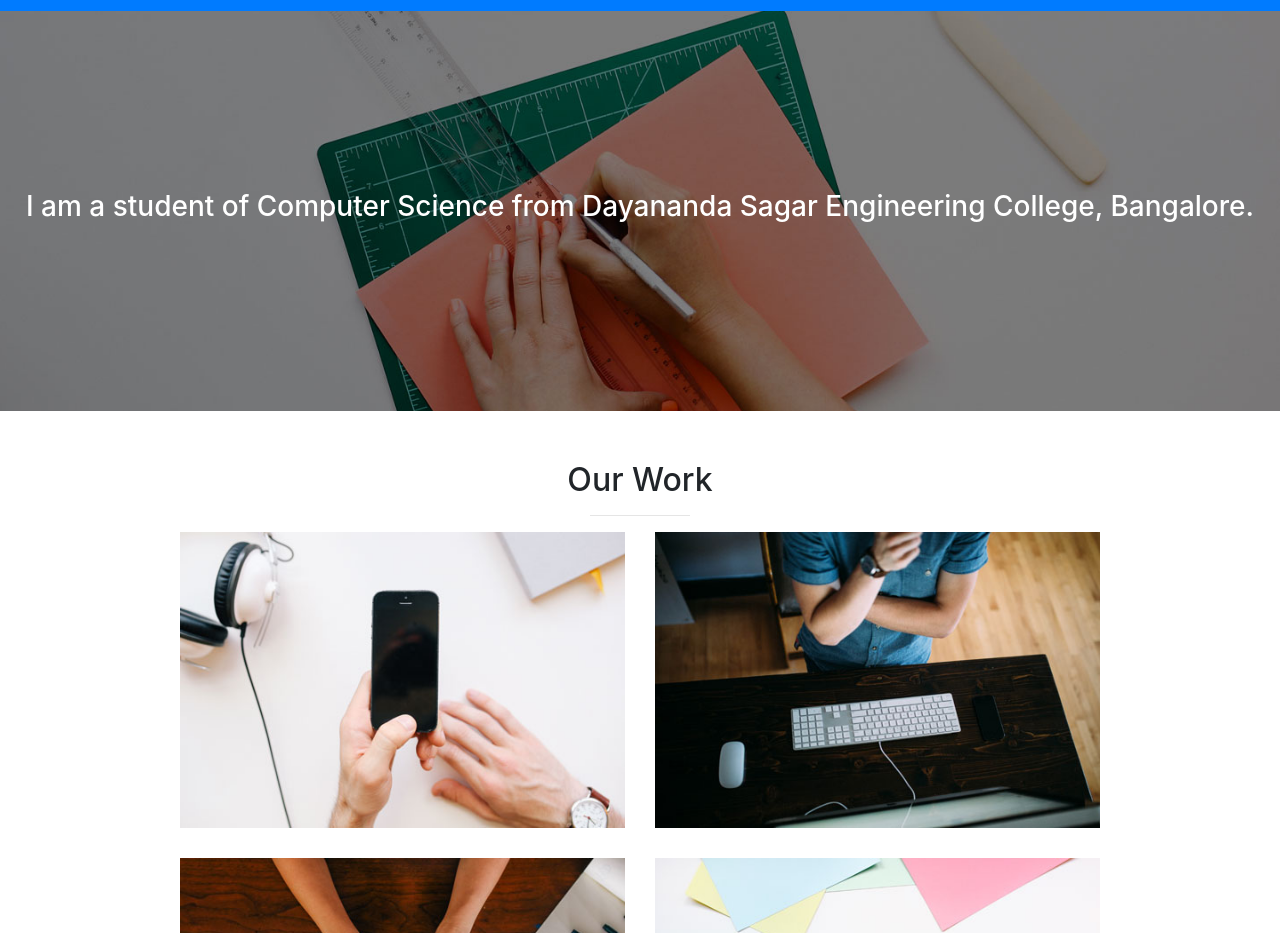
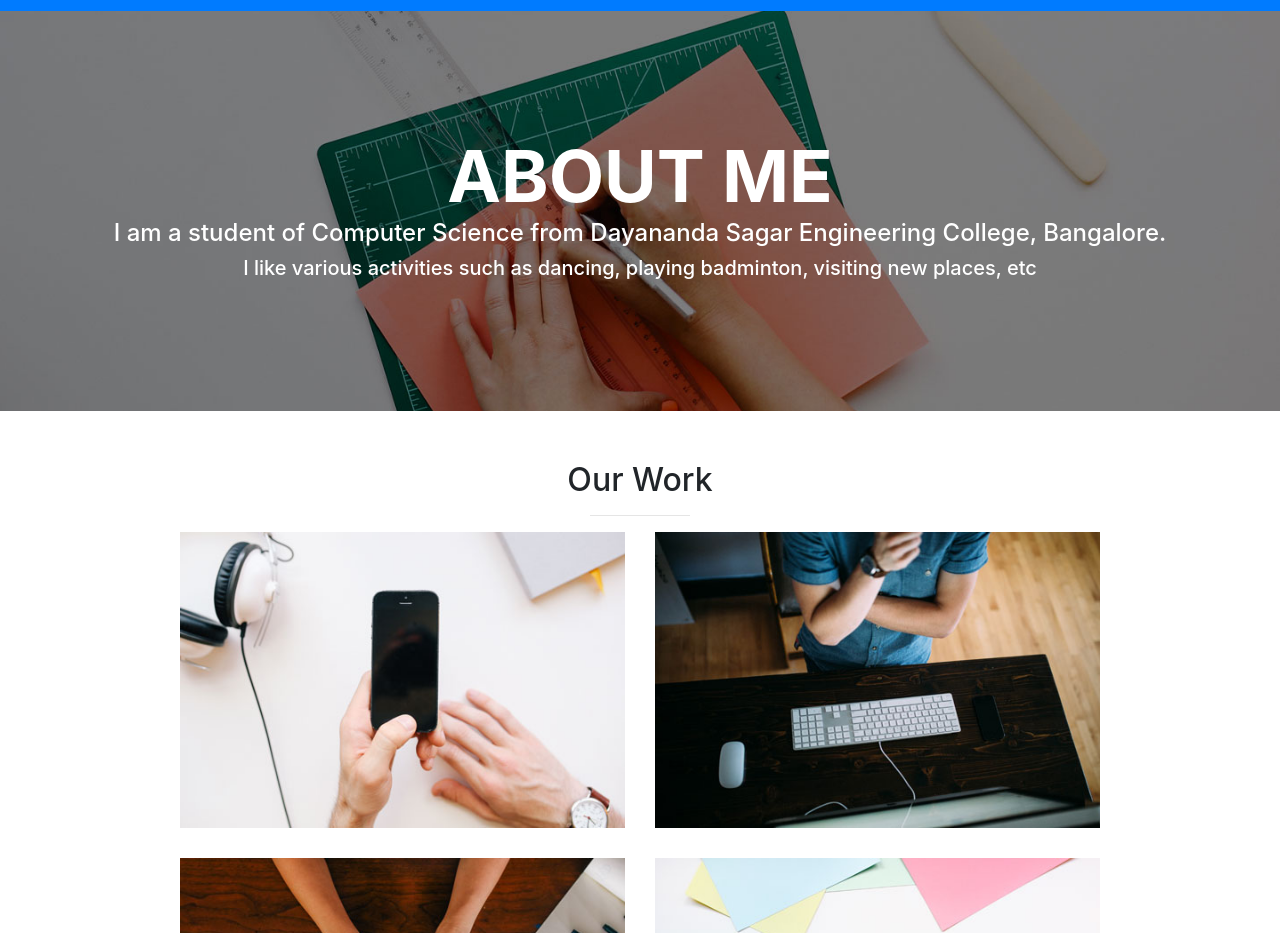
Before and after one commit to surabhishukla0019/profile, a website with bundled scripts: page index.html in a window 1280 px wide. Shown: the part 1340-2273 px from the top of the page. Built offline with nearby package versions, Linux system fonts and the light colour scheme.

Commit message:
Updated About me

```diff
--- a/index.html
+++ b/index.html
@@ -126,7 +126,9 @@
     <!-- Callout -->
     <aside class="callout">
       <div class="text-vertical-center">
-        <h3>I am a student of Computer Science from Dayananda Sagar Engineering College, Bangalore.</h3>
+        <h1> ABOUT ME </h1>
+        <h4>I am a student of Computer Science from Dayananda Sagar Engineering College, Bangalore.</h4>
+        <h5>I like various activities such as dancing, playing badminton, visiting new places, etc</h5>
       </div>
     </aside>
 
```
